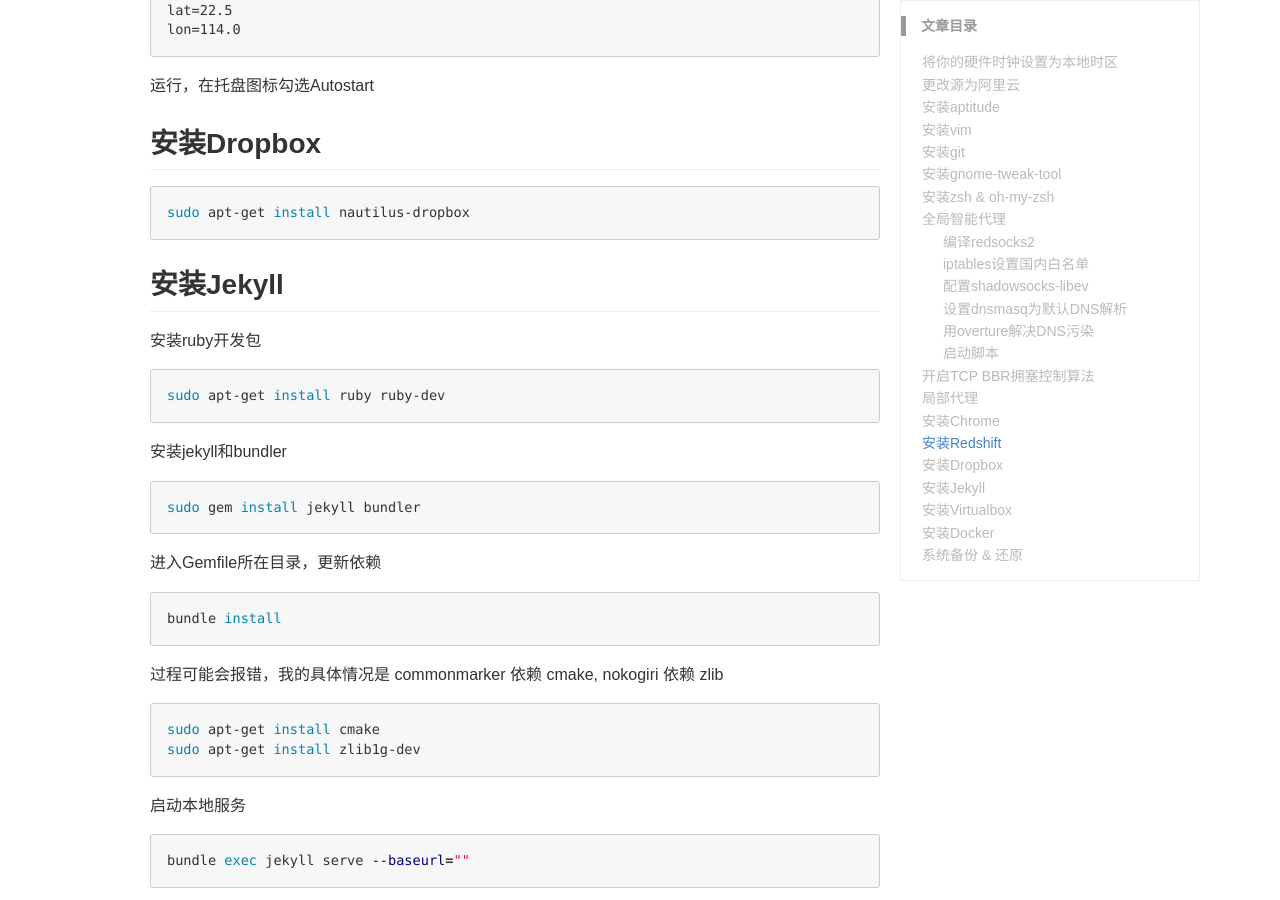
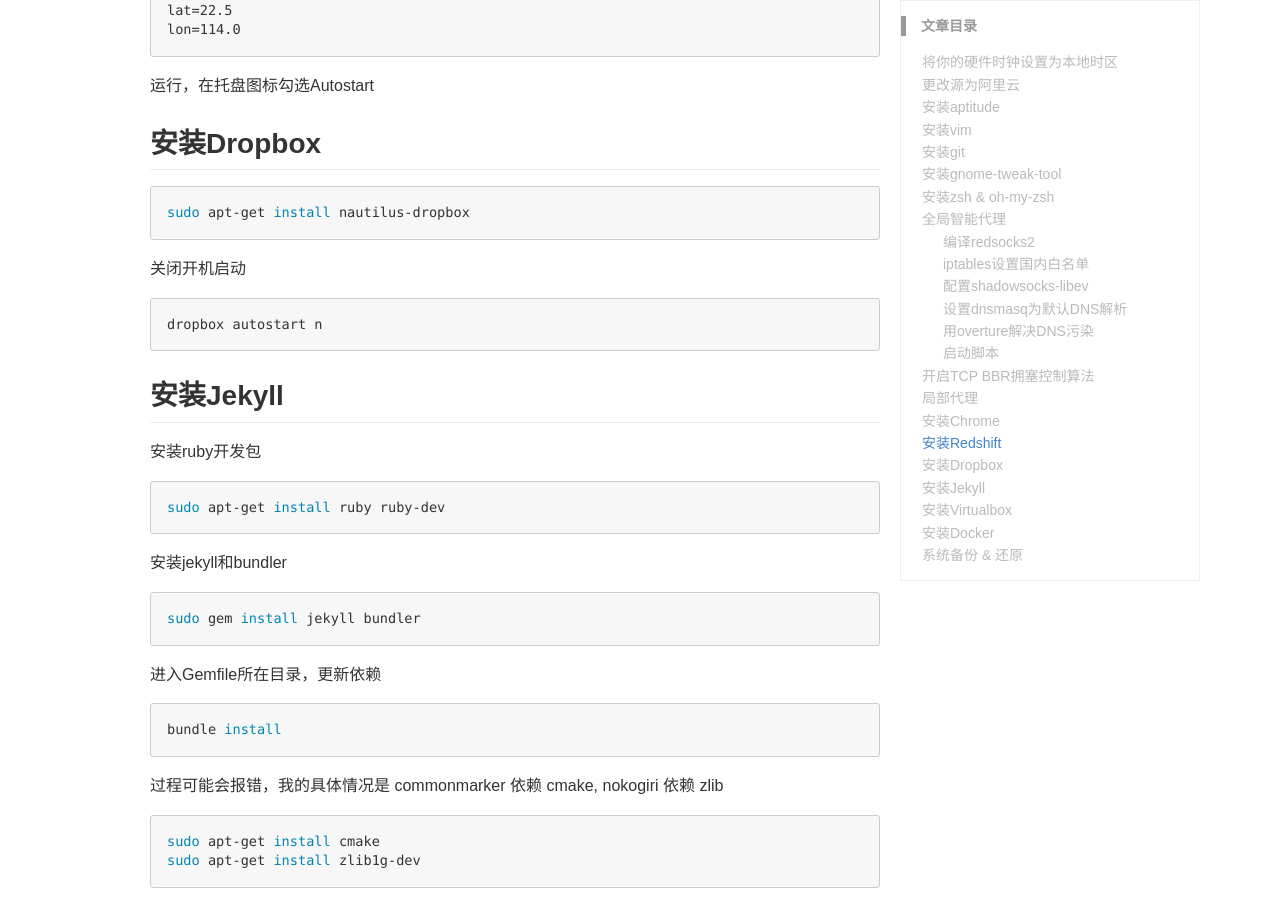
Before and after one commit to gemhowie/blog, a Jekyll site: the page built from _posts/2018-04-27-ubuntu-18.04-LTS-config.md, in a window 1280 px wide and 900 px high, scrolled down 14086 px. Built offline with Jekyll 4.4.1, drawn with Linux system fonts in a browser that asks for light colours; comment, search, counter and statistics services are not loaded.

Commit message:
add dropbox autostart n

````diff
--- a/_posts/2018-04-27-ubuntu-18.04-LTS-config.md
+++ b/_posts/2018-04-27-ubuntu-18.04-LTS-config.md
@@ -705,6 +705,12 @@ lon=114.0
 sudo apt-get install nautilus-dropbox
 ```
 
+关闭开机启动
+
+```sh
+dropbox autostart n
+```
+
 ## 安装Jekyll
 
 安装ruby开发包
````
